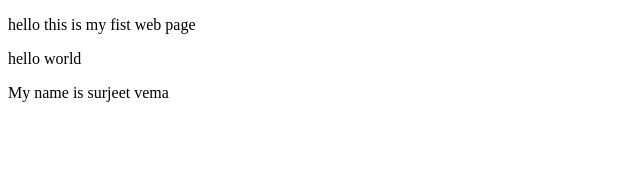
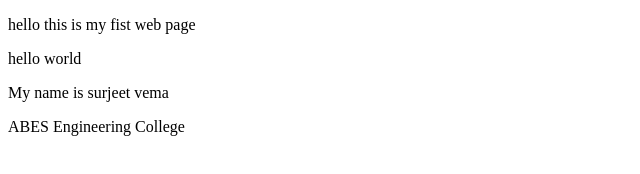
Before and after one commit to surjeet2006/newfsd, a plain HTML site: page index.html in a window 1280 px wide. Shown: the whole page, without its empty margins (0-640 px from the left). Drawn offline with Linux system fonts and the light colour scheme.

Commit message:
4th change

```diff
--- a/index.html
+++ b/index.html
@@ -11,5 +11,6 @@
     </p>
     <p> hello world</p>
     <p>My name is surjeet vema</p>
+    <p>ABES Engineering College</p>
 </body>
 </html>
```
